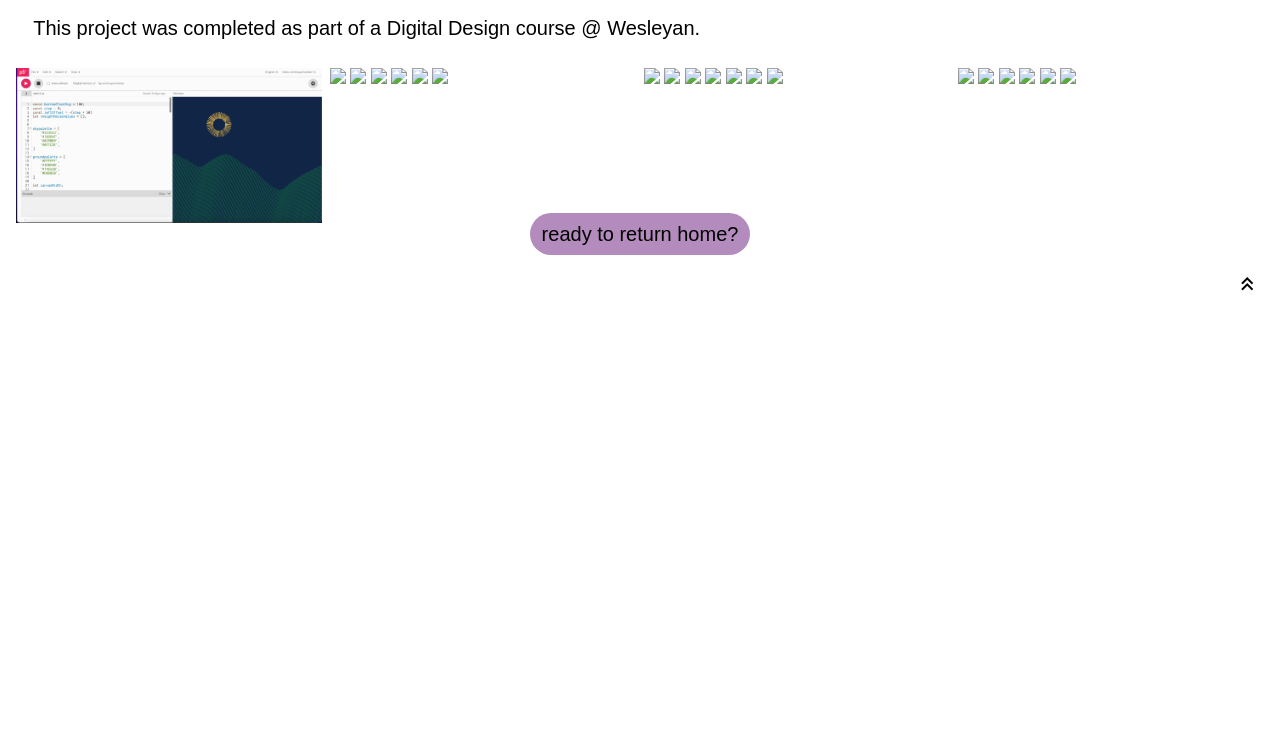
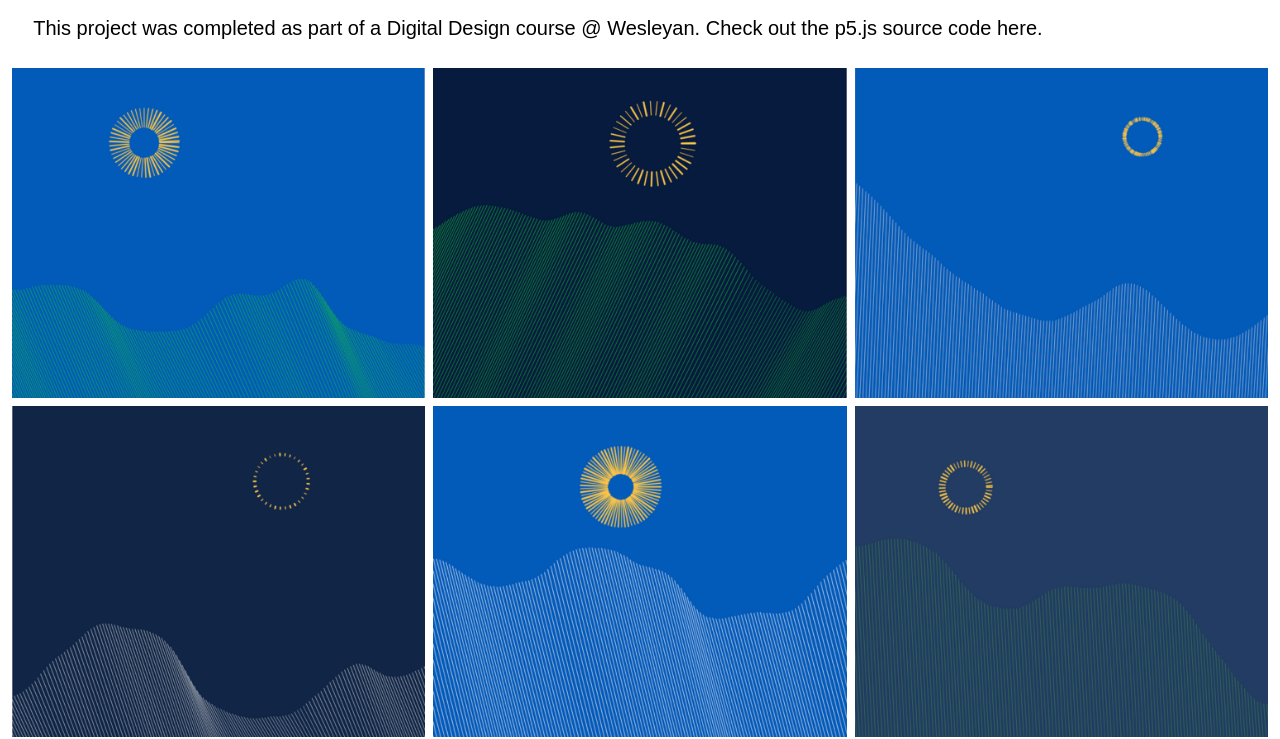
Before and after one commit to whitneyschwitter/whitneyschwitter, a plain HTML site: page p5.html in a window 1280 px wide. Shown: the part 82-821 px from the top of the page. Before the commit the page ends 800 px from the top, so only its background shows below. Drawn offline with nearby package versions, Linux system fonts and the light colour scheme; a web font is replaced by a local one.

Commit message:
digital horizon

```diff
--- a/p5.html
+++ b/p5.html
@@ -21,43 +21,28 @@
 
 
         <h1 style="padding-bottom:0%; padding-left: 1%;"><span class="purple-highlight" style="padding:0.2em 0.6em;">Digital Landscape</span></h1>
-        <p style="font-size: 20px;">This project was completed as part of a Digital Design course @ Wesleyan.</p>
-
+        <p style="font-size: 20px;">This project was completed as part of a Digital Design course @ Wesleyan. Check out the p5.js source code
+            <a href="https://editor.p5js.org/whitneyschwitter/sketches/AeaNtXF0q" target="_blank" rel="noreferrer noopener">here.</a>
+        </p>
 
 
         <div class="r">
-            <div class="c">
-              <img src="images/ss.png">
+            <div class="c" padding-left="10%">
+                <img src="images/landscapes/1.png" padding-left="10%">
+                <img src="images/landscapes/2.png" width="100%">
             </div>
             <div class="c">
-              <img src="land">
-              <img src="ocean.jpg">
-              <img src="wedding.jpg">
-              <img src="mountainskies.jpg">
-              <img src="rocks.jpg">
-              <img src="underwater.jpg">
+                <img src="images/landscapes/3.png" width="100%">
+                <img src="images/landscapes/4.png" >
             </div>
             <div class="c">
-              <img src="wedding.jpg">
-              <img src="rocks.jpg">
-              <img src="falls2.jpg">
-              <img src="paris.jpg">
-              <img src="nature.jpg">
-              <img src="mist.jpg">
-              <img src="paris.jpg">
-            </div>
-            <div class="c">
-              <img src="underwater.jpg">
-              <img src="ocean.jpg">
-              <img src="wedding.jpg">
-              <img src="mountainskies.jpg">
-              <img src="rocks.jpg">
-              <img src="underwater.jpg">
+                <img src="images/landscapes/5.png">
+                <img src="images/landscapes/6.png">
             </div>
           </div>
 
 
-        <a href="index.html" style="font-size: 20px;display: block;text-align: center;padding-bottom: 2%;">
+        <a href="index.html" style="font-size: 20px;display: block;text-align: center;padding-bottom: 2%; padding-top: 3%;">
             <span class="purple-highlight">ready to return home?</span>
         </a>
 
--- a/styles.css
+++ b/styles.css
@@ -194,14 +194,15 @@ p {
 .r {
   display: flex;
   flex-wrap: wrap;
-  padding: 0 4px;
+  text-align: center;
 }
 
 /* Create four equal columns that sits next to each other */
 .c {
   flex: 25%;
-  max-width: 25%;
+  max-width: 50%;
   padding: 0 4px;
+  text-align: center;
 }
 
 .c img {
@@ -209,19 +210,3 @@ p {
   vertical-align: middle;
   width: 100%;
 }
-
-/* Responsive layout - makes a two column-layout instead of four columns */
-@media screen and (max-width: 800px) {
-  .column {
-    flex: 50%;
-    max-width: 50%;
-  }
-}
-
-/* Responsive layout - makes the two columns stack on top of each other instead of next to each other */
-@media screen and (max-width: 600px) {
-  .column {
-    flex: 100%;
-    max-width: 100%;
-  }
-}
```
Also changed, not shown: images/landscapes/1.png (added), images/landscapes/2.png (added), images/landscapes/3.png (added), images/landscapes/4.png (added), images/landscapes/5.png (added), images/landscapes/6.png (added).
